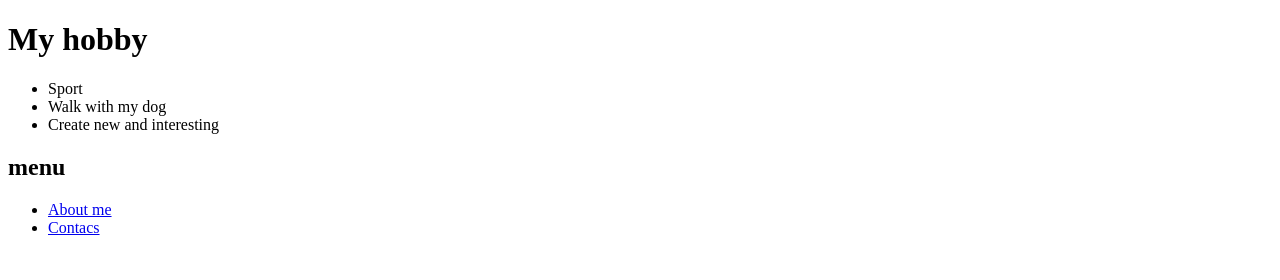
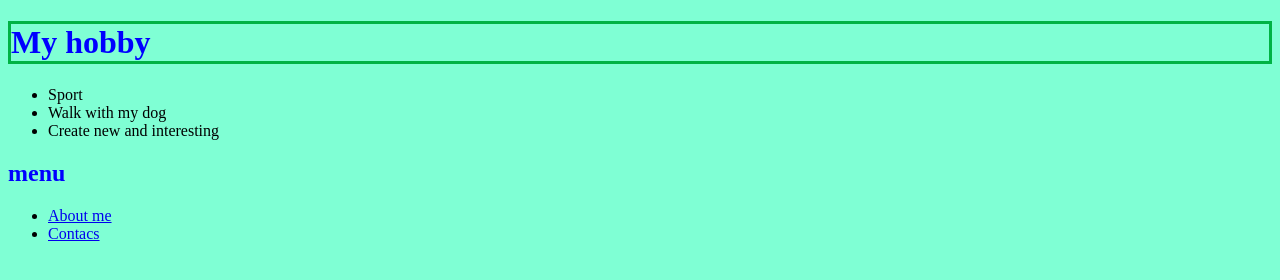
Before and after one commit to VeronikaTaratine/HW14-QA-manual, a plain HTML site: page pages/hobby.html in a window 1280 px wide. Drawn offline with Linux system fonts and the light colour scheme.

Commit message:
add hobby-styles

```diff
--- a/pages/hobby.html
+++ b/pages/hobby.html
@@ -4,7 +4,7 @@
   <meta charset="UTF-8">
   <meta name="viewport" content="width=device-width, initial-scale=1.0">
   <title>hobby</title>
-  <link rel="stylesheet" href="../pages/hobby.html" />
+  <link rel="stylesheet" href="../style/index.css" />
 </head>
 <body>
   <h1 class="h1">My hobby</h1>
--- a/style/index.css
+++ b/style/index.css
@@ -21,5 +21,5 @@ h2 {
   color: red;
 }
 .h1 {
-  border: 3px blue solid;
+  border: 3px #00b344 solid;
 }
```
Also changed, not shown: pages/contacts.html (+1 -1 lines).
